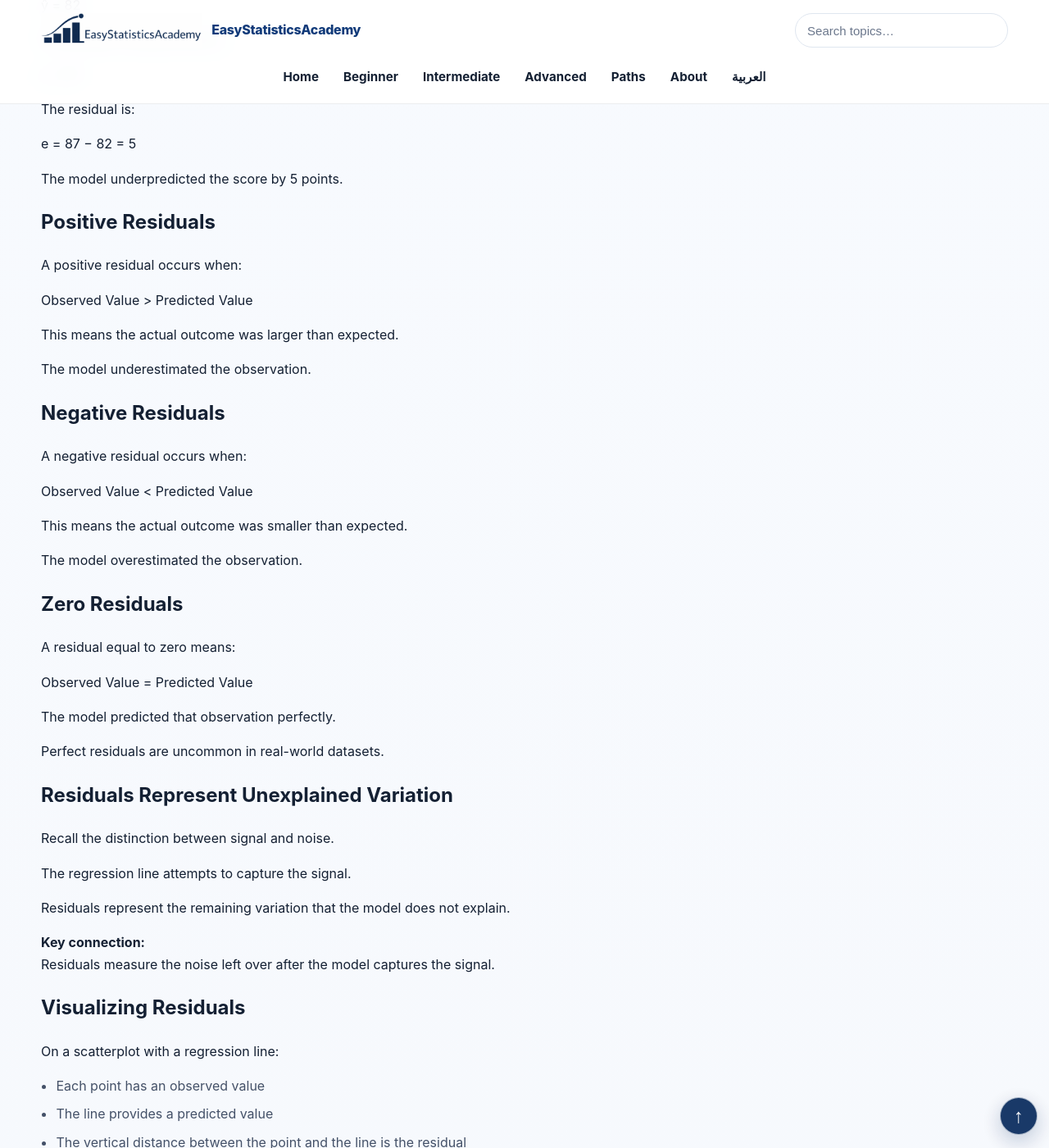
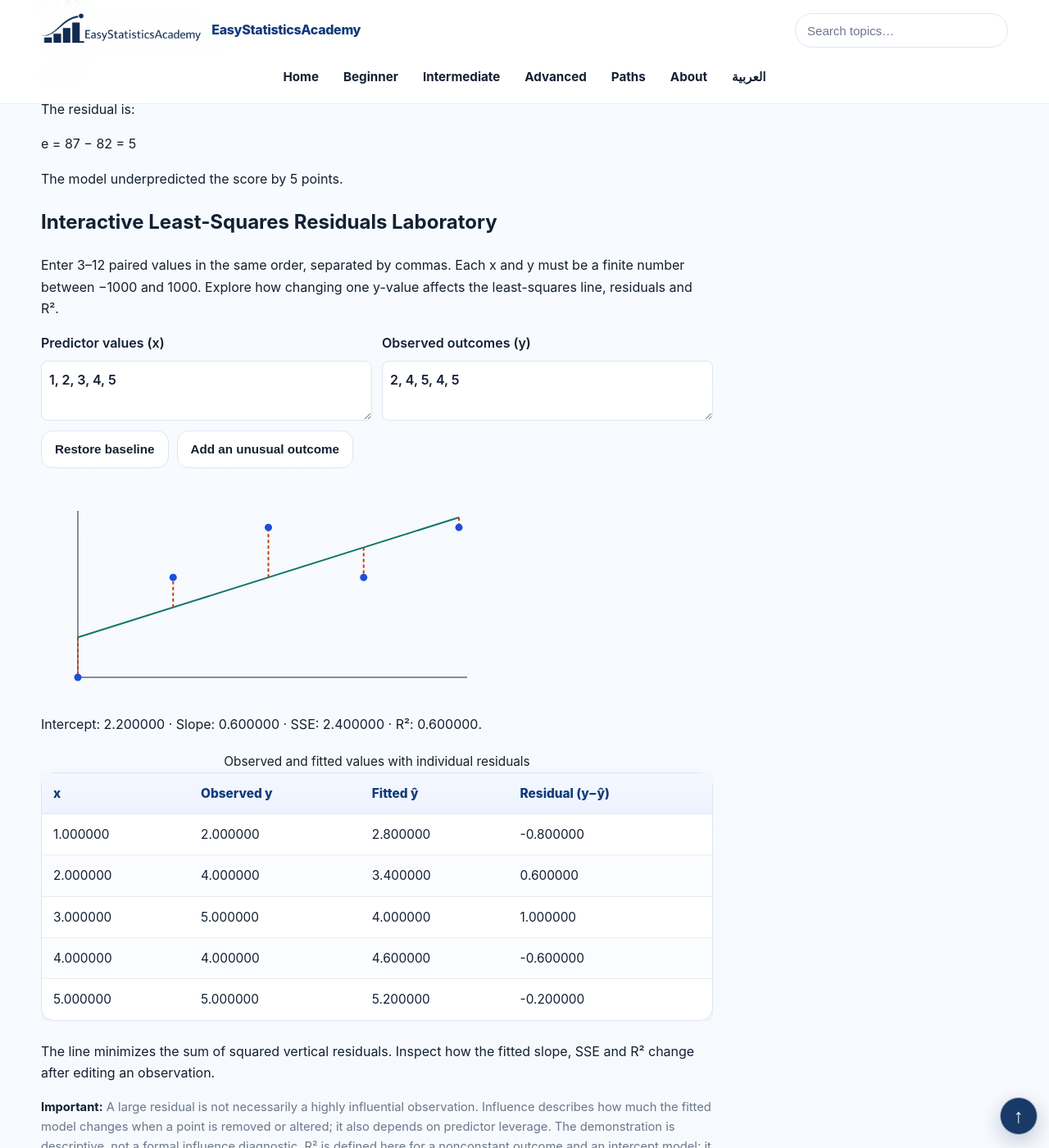
Before and after one commit to ammar-homaida-statistics/easystatisticsacademy, a Jekyll site: the page built from modeling/simple-linear-regression/residuals/index.md, in a window 1280 px wide and 1400 px high, scrolled down 1554 px. Shown: the whole window at 82% size. Built offline with Jekyll 4.4.1, drawn with Linux system fonts in a browser that asks for light colours; some of the changed text lies outside the part shown.

Commit message:
Batch #92: interactive centered-OLS residuals lab and accessible bounded chart

```diff
--- /dev/null
+++ b/js/ols-residual-explorer.js
@@ -0,0 +1,55 @@
+/* Batch #92: bounded centered simple OLS calculation, visualization without HTML injection. */
+(function(){
+"use strict";
+function compute(xs,ys){
+ if(!Array.isArray(xs)||!Array.isArray(ys)||xs.length!==ys.length||xs.length<3||xs.length>12)return null;
+ if([...xs,...ys].some(v=>!Number.isFinite(v)||Math.abs(v)>1000))return null;
+ const n=xs.length, mx=xs.reduce((a,b)=>a+b,0)/n, my=ys.reduce((a,b)=>a+b,0)/n;
+ const sxx=xs.reduce((s,x)=>s+(x-mx)**2,0);
+ if(sxx<=1e-12)return null;
+ const sxy=xs.reduce((s,x,i)=>s+(x-mx)*(ys[i]-my),0);
+ const slope=sxy/sxx,intercept=my-slope*mx;
+ const fitted=xs.map(x=>intercept+slope*x),residuals=ys.map((y,i)=>y-fitted[i]);
+ const sse=residuals.reduce((s,e)=>s+e*e,0);
+ const sst=ys.reduce((s,y)=>s+(y-my)**2,0);
+ if(!(sst>1e-12))return null; // Constant responses give an ambiguous R² convention.
+ const r2=1-sse/sst;
+ if([slope,intercept,sse,r2].some(v=>!Number.isFinite(v)))return null;
+ return {n,slope,intercept,fitted,residuals,sse,sst,r2,xs,ys};
+}
+window.esaResidualOLS={compute};
+const root=document.getElementById("esa-residual-lab");if(!root)return;
+const get=id=>root.querySelector("#esa-residual-"+id);
+const x=get("x"),y=get("y"),error=get("error"),results=get("results");
+const parse=t=>{
+ const parts=t.split(/[,;\n]+/).map(v=>v.trim());
+ if(parts.length<3||parts.length>12||parts.some(v=>!v||!/^[+-]?(?:\d+(?:\.\d*)?|\.\d+)(?:e[+-]?\d+)?$/i.test(v)))return null;
+ const a=parts.map(Number);
+ return a.every(v=>Number.isFinite(v)&&Math.abs(v)<=1000)?a:null;
+};
+const fmt=n=>n.toFixed(6);
+const ns="http://www.w3.org/2000/svg";
+function svg(name,attrs,text){const e=document.createElementNS(ns,name);for(const [k,v] of Object.entries(attrs||{}))e.setAttribute(k,String(v));if(text!==undefined)e.textContent=String(text);return e;}
+function draw(s){
+ const plot=get("plot"),xmin=Math.min(...s.xs),xmax=Math.max(...s.xs);
+ const values=[...s.ys,...s.fitted],ymin=Math.min(...values),ymax=Math.max(...values),xspan=Math.max(1e-9,xmax-xmin),yspan=Math.max(1e-9,ymax-ymin);
+ const px=v=>45+(v-xmin)/xspan*465,py=v=>243-(v-ymin)/yspan*195;
+ plot.replaceChildren(svg("title",{},"Observed points, fitted OLS line, vertical residuals"),svg("desc",{},"Blue points show observations, a green line shows fitted predictions and dashed orange lines show vertical residuals."),svg("line",{x1:45,y1:243,x2:520,y2:243,stroke:"currentColor"}),svg("line",{x1:45,y1:40,x2:45,y2:243,stroke:"currentColor"}));
+ plot.appendChild(svg("line",{x1:px(xmin),y1:py(s.intercept+s.slope*xmin),x2:px(xmax),y2:py(s.intercept+s.slope*xmax),stroke:"#0f766e","stroke-width":2}));
+ s.xs.forEach((xi,i)=>{plot.appendChild(svg("line",{x1:px(xi),y1:py(s.fitted[i]),x2:px(xi),y2:py(s.ys[i]),stroke:"#c2410c","stroke-dasharray":"4 3","stroke-width":2}));plot.appendChild(svg("circle",{cx:px(xi),cy:py(s.ys[i]),r:4.5,fill:"#1d4ed8"}));});
+ plot.setAttribute("aria-label","OLS residuals: "+s.residuals.map((v,i)=>"point "+(i+1)+" residual "+fmt(v)).join("; "));
+}
+function render(){
+ const a=parse(x.value),b=parse(y.value),s=a&&b?compute(a,b):null;
+ x.setAttribute("aria-invalid",String(!a||!b||!s));y.setAttribute("aria-invalid",String(!b||!a||!s));
+ if(!s){error.textContent="Enter matching lists of 3–12 finite numbers within ±1000. Predictor values must vary and observed outcomes cannot all be equal.";error.hidden=false;results.hidden=true;get("plot").replaceChildren();return;}
+ error.textContent="";error.hidden=true;results.hidden=false;
+ for(const key of ["intercept","slope","sse","r2"])get(key).textContent=fmt(s[key]);
+ const rows=s.xs.map((xi,i)=>{const tr=document.createElement("tr");for(const v of [xi,s.ys[i],s.fitted[i],s.residuals[i]]){const td=document.createElement("td");td.textContent=fmt(v);tr.appendChild(td);}return tr;});
+ get("table").replaceChildren(...rows);get("interpretation").textContent="The line minimizes the sum of squared vertical residuals. Inspect how the fitted slope, SSE and R² change after editing an observation.";draw(s);
+}
+x.addEventListener("input",render);y.addEventListener("input",render);
+get("base").addEventListener("click",()=>{x.value="1, 2, 3, 4, 5";y.value="2, 4, 5, 4, 5";render()});
+get("outlier").addEventListener("click",()=>{x.value="1, 2, 3, 4, 5";y.value="2, 4, 5, 4, 15";render()});
+render();
+})();
--- a/modeling/simple-linear-regression/residuals/index.md
+++ b/modeling/simple-linear-regression/residuals/index.md
@@ -191,7 +191,43 @@ localStorage.setItem(KEY, JSON.stringify({
       The model underpredicted the score by 5 points.
     </p>
 
-    <h2>Positive Residuals</h2>
+    <!-- Batch #92: interactive regression residuals, fitted OLS line and influence. -->
+<section id="esa-residual-lab" class="concept-box" aria-labelledby="esa-residual-title">
+<h2 id="esa-residual-title">Interactive Least-Squares Residuals Laboratory</h2>
+<p>Enter 3–12 paired values in the same order, separated by commas. Each x and y must be a finite number between −1000 and 1000. Explore how changing one y-value affects the least-squares line, residuals and R².</p>
+<div class="esa-residual-grid">
+<label for="esa-residual-x">Predictor values (x)<textarea id="esa-residual-x" dir="ltr" rows="2" aria-invalid="false" aria-describedby="esa-residual-error">1, 2, 3, 4, 5</textarea></label>
+<label for="esa-residual-y">Observed outcomes (y)<textarea id="esa-residual-y" dir="ltr" rows="2" aria-invalid="false" aria-describedby="esa-residual-error">2, 4, 5, 4, 5</textarea></label>
+</div>
+<div class="esa-residual-controls">
+<button type="button" class="btn btn-outline" id="esa-residual-base">Restore baseline</button>
+<button type="button" class="btn btn-outline" id="esa-residual-outlier">Add an unusual outcome</button>
+</div>
+<p role="alert" id="esa-residual-error" hidden></p>
+<div id="esa-residual-results" role="status" aria-live="polite" aria-atomic="true">
+<svg id="esa-residual-plot" viewBox="0 0 560 280" role="img" aria-label="Scatter plot, fitted regression line and vertical residuals" style="width:100%;max-width:560px;height:auto"></svg>
+<p>Intercept: <output id="esa-residual-intercept"></output> · Slope: <output id="esa-residual-slope"></output> · SSE: <output id="esa-residual-sse"></output> · R²: <output id="esa-residual-r2"></output>.</p>
+<div class="table-wrap"><table><caption>Observed and fitted values with individual residuals</caption>
+<thead><tr><th scope="col">x</th><th scope="col">Observed y</th><th scope="col">Fitted ŷ</th><th scope="col">Residual (y−ŷ)</th></tr></thead>
+<tbody id="esa-residual-table"></tbody></table></div>
+<p id="esa-residual-interpretation"></p>
+</div>
+<p class="muted-mini"><strong>Important:</strong> A large residual is not necessarily a highly influential observation. Influence describes how much the fitted model changes when a point is removed or altered; it also depends on predictor leverage. The demonstration is descriptive, not a formal influence diagnostic. R² is defined here for a nonconstant outcome and an intercept model; it is not evidence of causality.</p>
+</section>
+<style>
+#esa-residual-lab{box-sizing:border-box;min-width:0;max-width:100%;overflow-wrap:anywhere}
+#esa-residual-lab .esa-residual-grid{display:grid;grid-template-columns:repeat(2,minmax(0,1fr));gap:12px}
+#esa-residual-lab label{display:block;font-weight:600;min-width:0}
+#esa-residual-lab textarea{box-sizing:border-box;display:block;width:100%;min-width:0;max-width:100%;padding:9px;margin-top:8px;border:1px solid var(--border);border-radius:8px;font:inherit;color:var(--text);background:var(--surface)}
+#esa-residual-lab .esa-residual-controls{display:flex;gap:10px;flex-wrap:wrap;margin:12px 0}
+#esa-residual-lab [hidden]{display:none!important}
+#esa-residual-lab #esa-residual-error{color:#b42318;font-weight:600}
+#esa-residual-lab :is(textarea,button):focus-visible{outline:2px solid var(--accent);outline-offset:2px}
+@media(max-width:650px){#esa-residual-lab .esa-residual-grid{grid-template-columns:minmax(0,1fr)}}
+</style>
+<script defer src="/js/ols-residual-explorer.js"></script>
+
+<h2>Positive Residuals</h2>
 
     <p>
       A positive residual occurs when:
```
